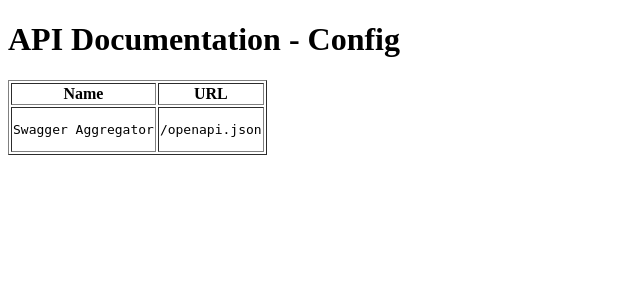
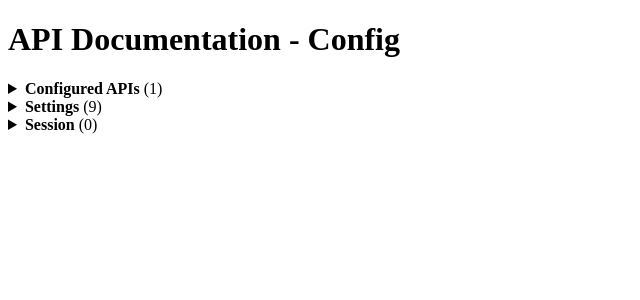
Before and after one commit to Ziul/swagger-operator, a FastAPI app: page /config in a window 1280 px wide. Shown: the top 300 px of the page, without its empty margins (0-640 px from the left). Run offline with FastAPI, Linux system fonts and the light colour scheme.

Commit message:
improve /config and enable template by query param
Signed-off-by: Luiz Oliveira <ziuloliveira@gmail.com>

```diff
--- a/server.py
+++ b/server.py
@@ -62,7 +62,8 @@
 
 else:
     def require_login(request: Request):
-        return None
+        request.session['user'] = "anonymous"
+        return request.session['user']
 
 
 @app.get("/proxy", include_in_schema=False)
@@ -123,7 +124,7 @@
 
 
 @app.get("/", response_class=HTMLResponse)
-async def docs(request: Request, user=Depends(require_login)):
+async def docs(request: Request, template:str=None, user=Depends(require_login)):
     """
     Main documentation page.
     """
@@ -153,6 +154,15 @@
     for swagger in swaggers:
         swagger["url"] = apply_proxy_to_openapi(swagger.get("url"), parse_headers(swagger.get("header")))
 
+    if template and template.lower() in ["redoc", "swagger-ui"]:
+        return templates.TemplateResponse(
+            f"{template.lower()}.html",
+            {
+                "request": request,
+                "urls": swaggers,
+                "title": os.environ.get("TITLE", "API Documentation"),
+            }
+        )
     interface = os.environ.get("INTERFACE", "swagger-ui").lower()
     if interface not in ["swagger-ui", "redoc"]:
         interface = "swagger-ui"
@@ -173,15 +183,7 @@
     try:
         with open('static/openapi/urls.json') as f:
             swaggers = json.load(f)
-    except FileNotFoundError:
-        swaggers = [
-            {
-                "url": "/openapi.json",
-                "name": "Swagger Aggregator",
-                "header": "",
-            }
-        ]
-    except json.JSONDecodeError:
+    except:
         swaggers = [
             {
                 "url": "/openapi.json",
@@ -196,5 +198,17 @@
             "request": request,
             "urls": swaggers,
             "title": os.environ.get("TITLE", "API Documentation - Config"),
+            "session": request.session,
+            "settings": {
+                "enable_oidc": ENABLE_OIDC,
+                "oidc_client_id": os.environ.get("OIDC_CLIENT_ID"),
+                "oidc_metadata_url": os.environ.get("OIDC_METADATA_URL"),
+                "interface": os.environ.get("INTERFACE", "swagger-ui").lower(),
+                "path_key": os.environ.get("SWAGGER_OPERATOR_PATH_KEY", "swagger-operator-path"),
+                "name_key": os.environ.get("SWAGGER_OPERATOR_NAME_KEY", "swagger-operator-name"),
+                "port_key": os.environ.get("SWAGGER_OPERATOR_PORT_KEY", "swagger-operator-port"),
+                "header_key": os.environ.get("SWAGGER_OPERATOR_HEADER_KEY", "swagger-operator-header"),
+                "proxy_timeout": os.environ.get("PROXY_TIMEOUT", 10),
+            }
         }
     )
--- a/templates/config.html
+++ b/templates/config.html
@@ -5,6 +5,10 @@
 </head>
 <body>
     <h1>{{ title }}</h1>
+
+
+    <details>
+        <summary><strong>Configured APIs</strong> ({{ urls|length }})</summary>
         <table border="1">
             <thead>
                 <tr>
@@ -21,5 +25,47 @@
                 {% endfor %}
             </tbody>
         </table>
+    </details>
+
+
+    <details>
+        <summary><strong>Settings</strong> ({{ settings|length }})</summary>
+        <table border="1">
+            <thead>
+                <tr><th>Key</th><th>Value</th></tr>
+            </thead>
+            <tbody>
+                {% for key, value in settings.items() %}
+                <tr>
+                    <td>{{ key }}</td>
+                    <td><pre>{{ value }}</pre></td>
+                </tr>
+                {% endfor %}
+            </tbody>
+        </table>
+    </details>
+
+
+    <details>
+        <summary><strong>Session</strong> ({{ session|length if session else 0 }})</summary>
+        {% if session %}
+            <table border="1">
+                <thead>
+                    <tr><th>Key</th><th>Value</th></tr>
+                </thead>
+                <tbody>
+                    {% for key, value in session.items() %}
+                    <tr>
+                        <td>{{ key }}</td>
+                        <td><pre>{{ value | tojson(indent=2) }}</pre></td>
+                    </tr>
+                    {% endfor %}
+                </tbody>
+            </table>
+        {% else %}
+            <p><em>Session is empty.</em></p>
+        {% endif %}
+    </details>
+
 </body>
 </html>
```
Lines whose indentation alone changed are shown as unchanged.
